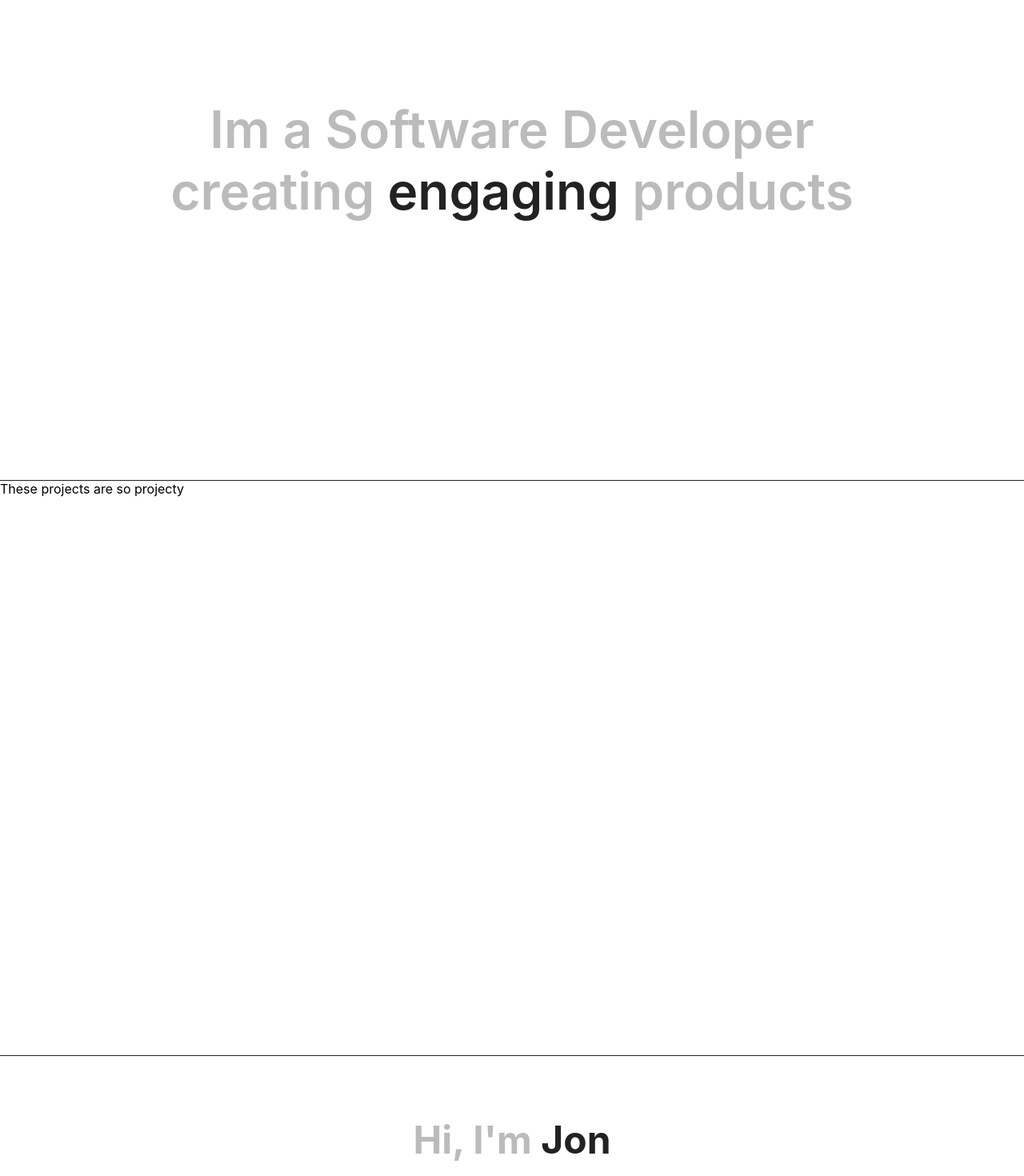
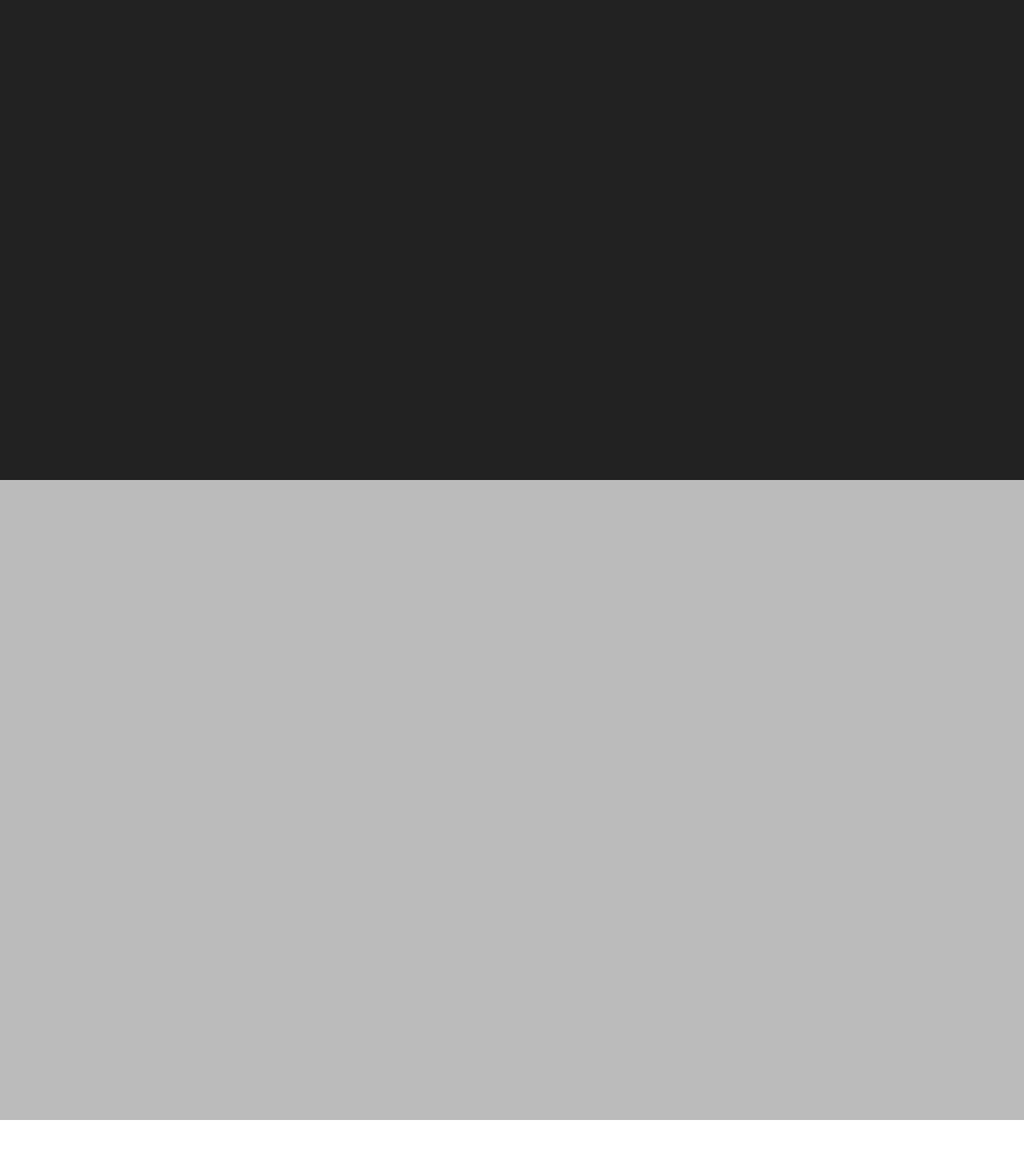
Before and after one commit to huntj0n/swordbase, a React (Create React App) app: page / in a window 1280 px wide. Shown: the part 200-1670 px from the top of the page at 80% size. After the commit the page ends 800 px from the top, so only its background shows below. Built offline with nearby package versions, Linux system fonts and the light colour scheme; a web font is replaced by a local one.

Commit message:
intro animation

```diff
--- a/package.json
+++ b/package.json
@@ -8,6 +8,7 @@
     "@testing-library/jest-dom": "^5.11.9",
     "@testing-library/react": "^11.2.3",
     "@testing-library/user-event": "^12.6.2",
+    "gsap": "^3.6.0",
     "node-sass": "^4.14.1",
     "react": "^17.0.1",
     "react-dom": "^17.0.1",
--- a/src/App.js
+++ b/src/App.js
@@ -5,21 +5,33 @@ import Contact from './components/Contact/Contact';
 import Footer from './components/Footer/Footer';
 import Header from './components/Header/Header';
 import Home from './components/Home/Home';
+import Intro from './components/Intro/Intro';
 import Nav from './components/Nav/Nav';
 import Projects from './components/Projects/Projects';
 
+import gsap from 'gsap';
+
 function App() {
+
+  const tl = gsap.timeline({defaults: {ease: 'power1.out'}})
+
+  tl.to('.text', {y: "0%", duration: 1, stagger: 0.25})
+  .to('.intro__textSlider', 1.8, {
+    y: "-100%", duration: 1.8, delay: 0.5
+  })
+  .to('.intro', {y: "-100%", duration: 1}, "-=1.4")
 
   return (
     <div className="app">
       <Header />
+      <Intro />
       <Home />
-      <Projects />
+      {/* <Projects />
       <About />
       <Contact />
       <Footer />
 
-      <Nav />
+      <Nav /> */}
     </div>
   );
 }
--- /dev/null
+++ b/src/components/Intro/Intro.js
@@ -0,0 +1,25 @@
+import React from 'react';
+import './Intro.scss';
+
+const Intro = () => {
+    return (
+        <div className='intro'>
+            <div className="intro__sliders">
+                <div className="intro__slider"></div>
+                <div className="intro__slider"></div>
+                <div className="intro__slider"></div>
+            </div>
+            <div className="intro__text">
+                <h1 className="hide">
+                    <span className='text'>Creating engaging websites and</span>
+                </h1>
+                <h1 className="hide">
+                    <span className='text'>applications is what I do.</span>
+                </h1>
+                <div className="intro__textSlider"></div>
+            </div>
+        </div>
+    )
+}
+
+export default Intro
--- /dev/null
+++ b/src/components/Intro/Intro.scss
@@ -0,0 +1,41 @@
+@import '../../Variables.scss';
+
+.intro {
+    background: $black;
+    position: fixed;
+    top: 0;
+    left: 0;
+    width: 100%;
+    height: 100%;
+    display: flex;
+    align-items: center;
+    justify-content: center;
+
+    .intro__text {
+        color: $white;
+        font-size: 2rem;
+
+        .hide {
+            background: $black;
+            overflow: hidden;
+
+            span {
+                transform: translateY(100%);
+                display: inline-block;
+            }
+        }
+    }
+
+    .intro__textSlider {
+        background: $lightgray;
+        position: fixed;
+        top: 0;
+        left: 0;
+        width: 100%;
+        height: 100%;
+        display: flex;
+        align-items: center;
+        justify-content: center;
+        transform: translateY(100%);
+    }
+}
```
Also changed, not shown: 2 other files (tests, documents, lock files or other folders).
